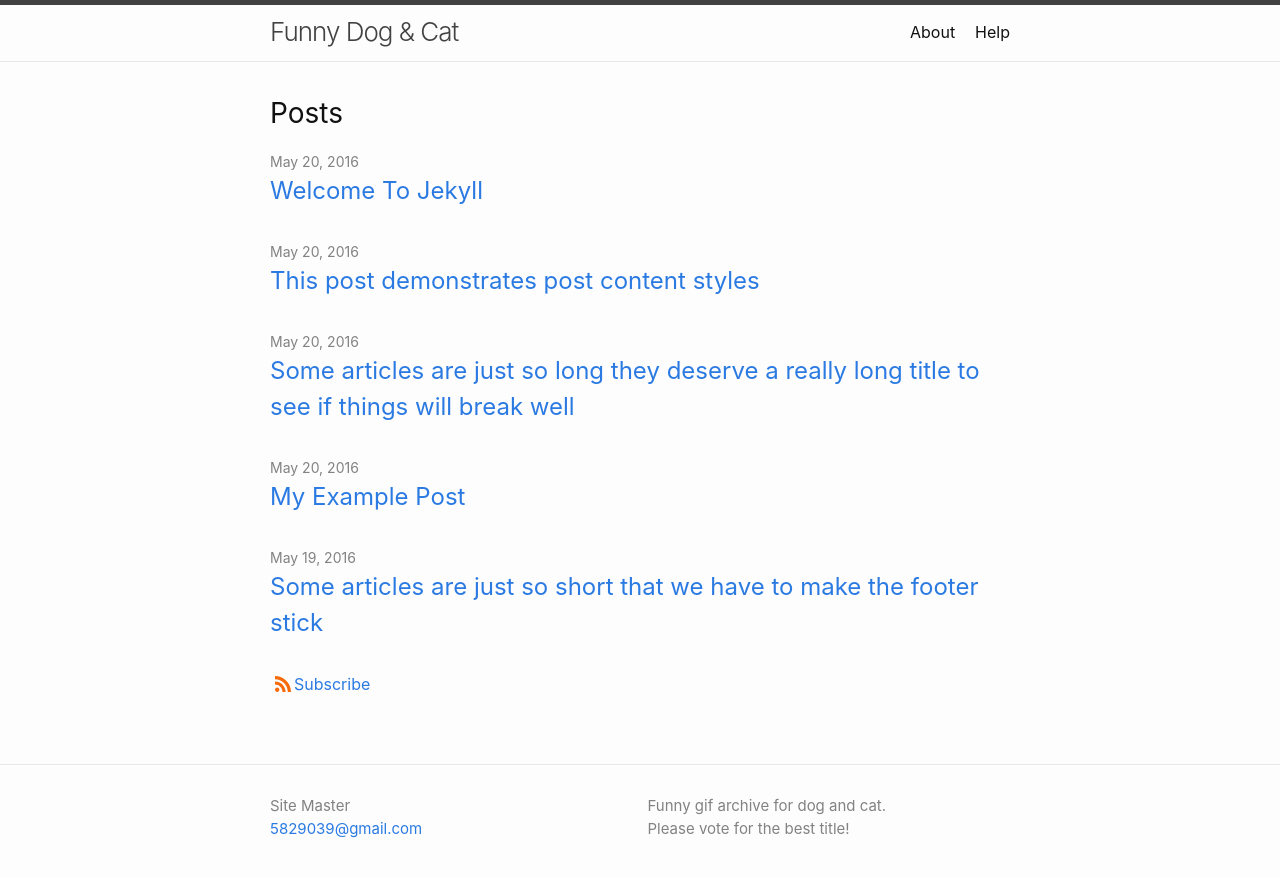
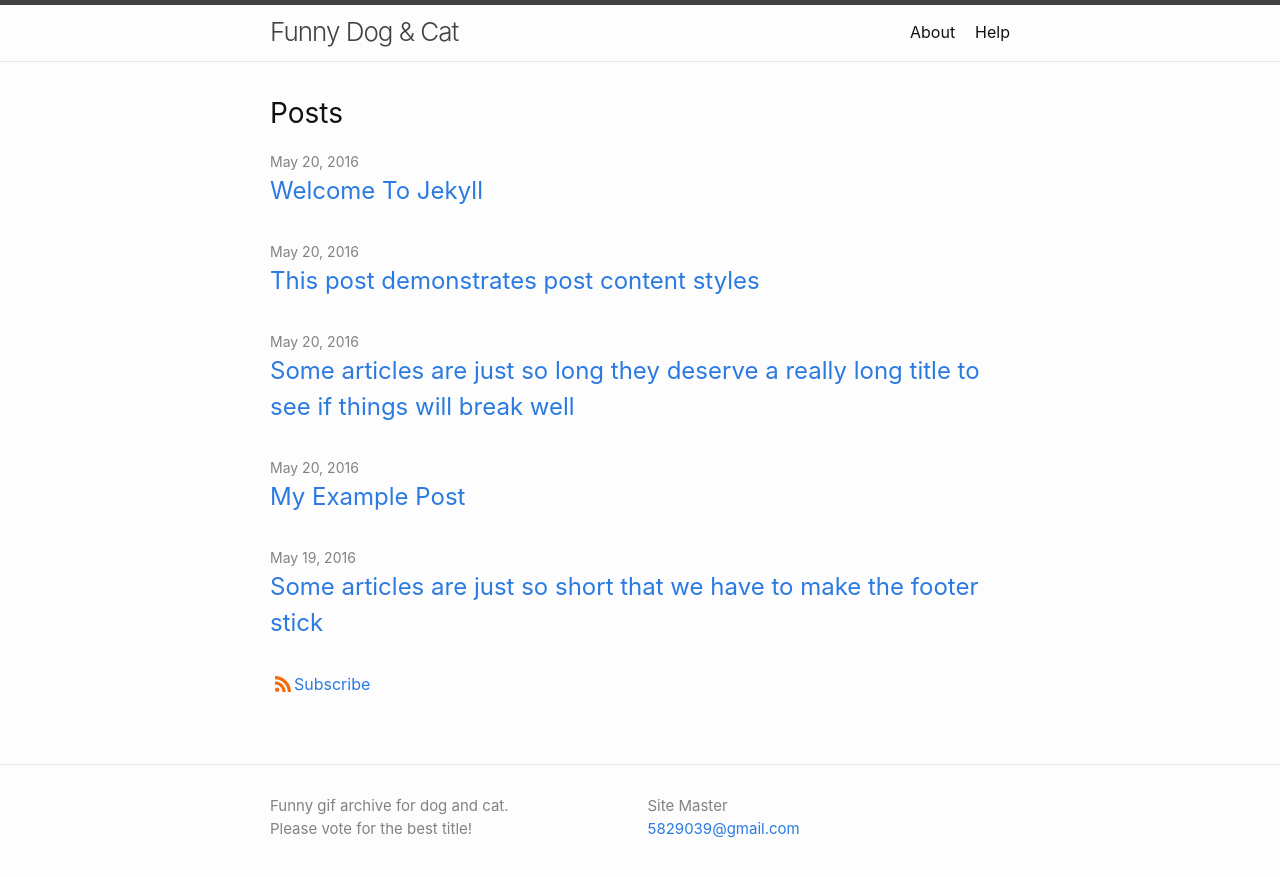
Before and after one commit to funnydogcat/alpha, a Jekyll site: the page built from index.md, in a window 1280 px wide. Shown: the top 877 px of the page. Built offline with Jekyll 4.4.1, drawn with Linux system fonts in a browser that asks for light colours.

Commit message:
Update footer.html

```diff
--- a/_includes/footer.html
+++ b/_includes/footer.html
@@ -4,6 +4,11 @@
   <div class="wrapper">
 
     <div class="footer-col-wrapper">
+
+      <div class="footer-col one-half">
+        <p>{{- site.description -}}</p>
+      </div>
+
       <div class="footer-col one-half">
       <!--h2 class="footer-heading">{{ site.title | escape }}</h2-->
         <ul class="contact-list">
@@ -16,10 +21,6 @@
         </ul>
       </div>
 
-      <div class="footer-col one-half">
-        <p>{{- site.description -}}</p>
-      </div>
-
       <div class="social-links">
         {%- include social.html -%}
       </div>
```
